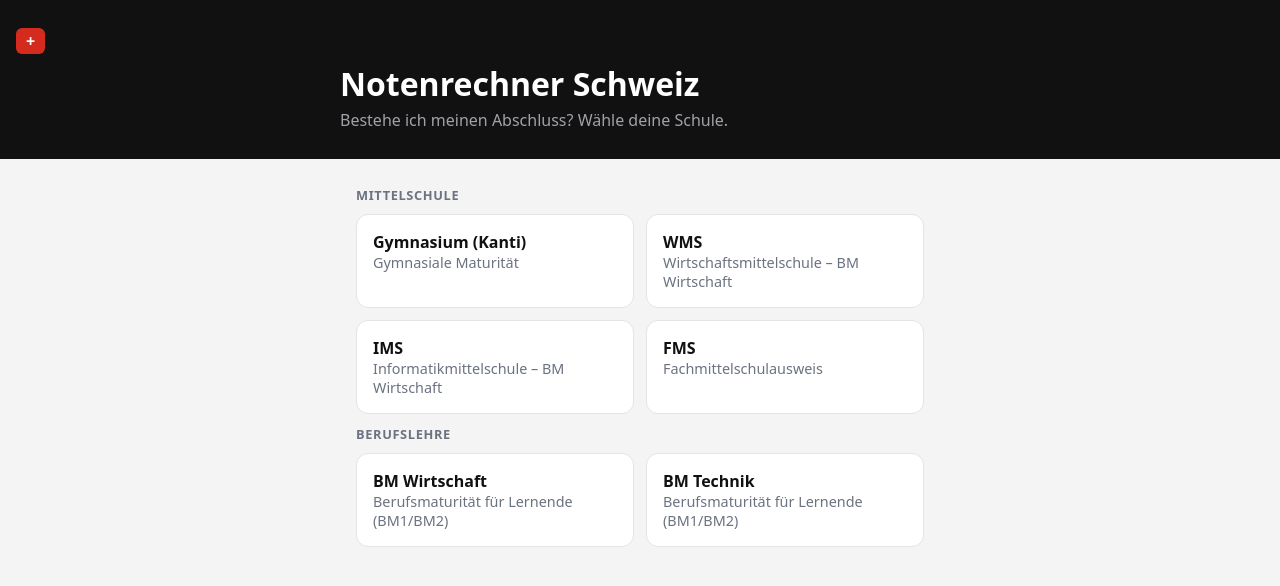
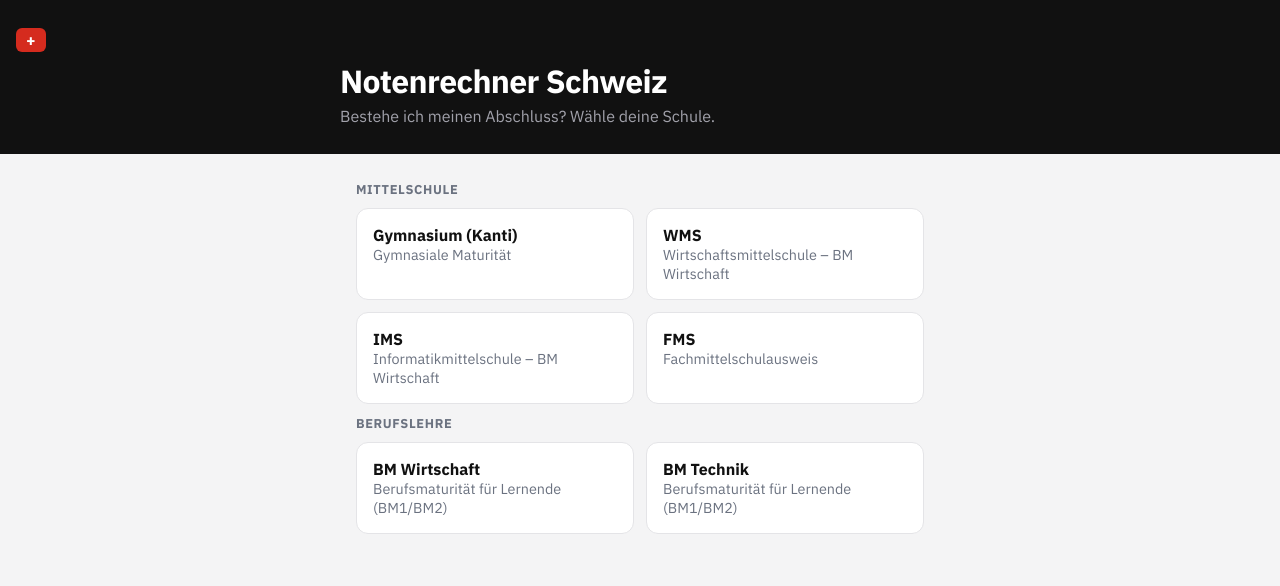
Before and after one commit to SamiHegazy1122/Noten-BM-Rechner, a Flask app: page / in a window 1280 px wide. Shown: the top 586 px of the page. Run offline with Flask 3, Linux system fonts and the light colour scheme.

Commit message:
Bugfix, Design, Logik

```diff
--- a/static/style.css
+++ b/static/style.css
@@ -1,3 +1,5 @@
+@import url("https://fonts.googleapis.com/css2?family=IBM+Plex+Sans:wght@400;500;700&display=swap");
+
 :root {
     --schwarz: #111;
     --grau: #6b7280;
@@ -11,10 +13,12 @@
 
 body {
     margin: 0;
-    font-family: system-ui, sans-serif;
+    font-family: "IBM Plex Sans", "Helvetica Neue", Arial, sans-serif;
     background: var(--hellgrau);
     color: var(--schwarz);
 }
+
+button, input { font-family: inherit; }
 
 header {
     background: var(--schwarz);
@@ -32,11 +36,16 @@ main {
     padding: 16px;
 }
 
+h1, .schnitt {
+    font-weight: 700;
+    letter-spacing: -0.02em;
+}
+
 .kreuz {
     display: inline-block;
     background: var(--rot);
     color: white;
-    font-weight: 900;
+    font-weight: 700;
     padding: 2px 10px;
     border-radius: 6px;
 }
@@ -113,20 +122,17 @@ button {
 
 button:hover { background: #333; }
 
-/* Resultat */
 .bestanden { border-left: 5px solid var(--gruen); }
 .durchgefallen { border-left: 5px solid var(--rot); }
 
 .status { font-weight: bold; margin: 0; }
 .bestanden .status { color: var(--gruen); }
 .durchgefallen .status { color: var(--rot); }
-.schnitt { font-size: 2.5rem; font-weight: bold; margin: 4px 0; }
+.schnitt { font-size: 2.5rem; margin: 4px 0; }
 
 ul { list-style: none; padding: 0; }
 .fachnoten li { display: flex; justify-content: space-between; padding: 6px 0; border-bottom: 1px solid var(--linie); }
-
 .ok { color: var(--gruen); }
 .nok { color: var(--rot); }
-
 .hinweis, .fussnote { color: var(--grau); }
 .fussnote { font-size: 0.8rem; text-align: center; }
```
